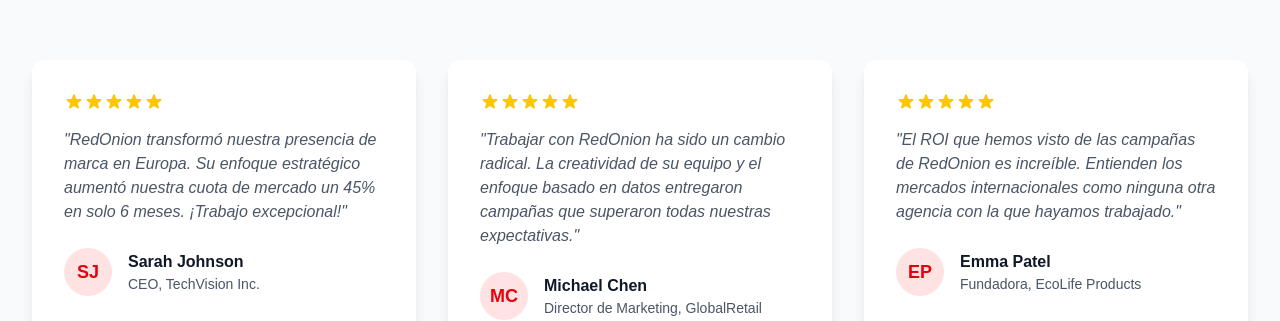
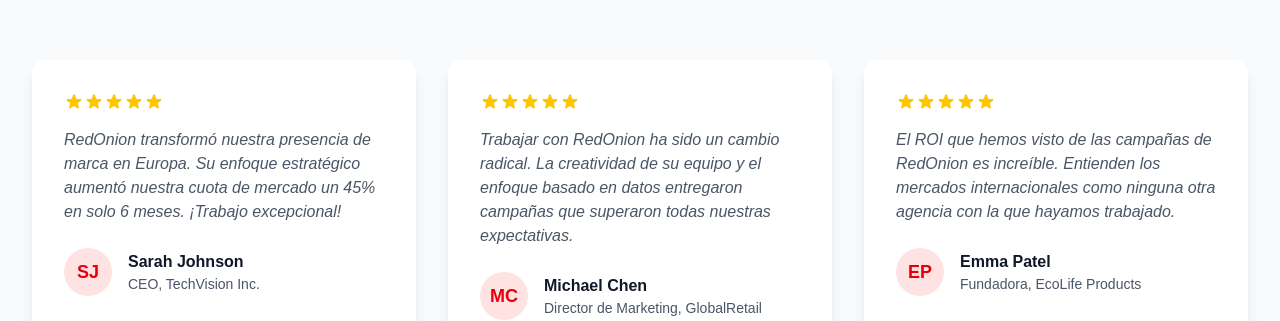
Before and after one commit to gabbramis/redonion, a Next.js app: page / in a window 1280 px wide. Shown: the part 3480-3801 px from the top of the page. Built offline with nearby package versions, Linux system fonts and the light colour scheme.

Commit message:
first deploy

```diff
--- a/src/app/page.tsx
+++ b/src/app/page.tsx
@@ -709,9 +709,9 @@
                 ))}
               </div>
               <p className="text-gray-600 dark:text-gray-400 mb-6 italic">
-                "RedOnion transformó nuestra presencia de marca en Europa. Su
+                RedOnion transformó nuestra presencia de marca en Europa. Su
                 enfoque estratégico aumentó nuestra cuota de mercado un 45% en
-                solo 6 meses. ¡Trabajo excepcional!"
+                solo 6 meses. ¡Trabajo excepcional!
               </p>
               <div className="flex items-center">
                 <div className="w-12 h-12 bg-red-100 dark:bg-red-900 rounded-full flex items-center justify-center text-red-600 dark:text-red-400 font-bold text-lg mr-4">
@@ -743,9 +743,9 @@
                 ))}
               </div>
               <p className="text-gray-600 dark:text-gray-400 mb-6 italic">
-                "Trabajar con RedOnion ha sido un cambio radical. La creatividad
+                Trabajar con RedOnion ha sido un cambio radical. La creatividad
                 de su equipo y el enfoque basado en datos entregaron campañas
-                que superaron todas nuestras expectativas."
+                que superaron todas nuestras expectativas.
               </p>
               <div className="flex items-center">
                 <div className="w-12 h-12 bg-red-100 dark:bg-red-900 rounded-full flex items-center justify-center text-red-600 dark:text-red-400 font-bold text-lg mr-4">
@@ -777,9 +777,9 @@
                 ))}
               </div>
               <p className="text-gray-600 dark:text-gray-400 mb-6 italic">
-                "El ROI que hemos visto de las campañas de RedOnion es
-                increíble. Entienden los mercados internacionales como ninguna
-                otra agencia con la que hayamos trabajado."
+                El ROI que hemos visto de las campañas de RedOnion es increíble.
+                Entienden los mercados internacionales como ninguna otra agencia
+                con la que hayamos trabajado.
               </p>
               <div className="flex items-center">
                 <div className="w-12 h-12 bg-red-100 dark:bg-red-900 rounded-full flex items-center justify-center text-red-600 dark:text-red-400 font-bold text-lg mr-4">
```
